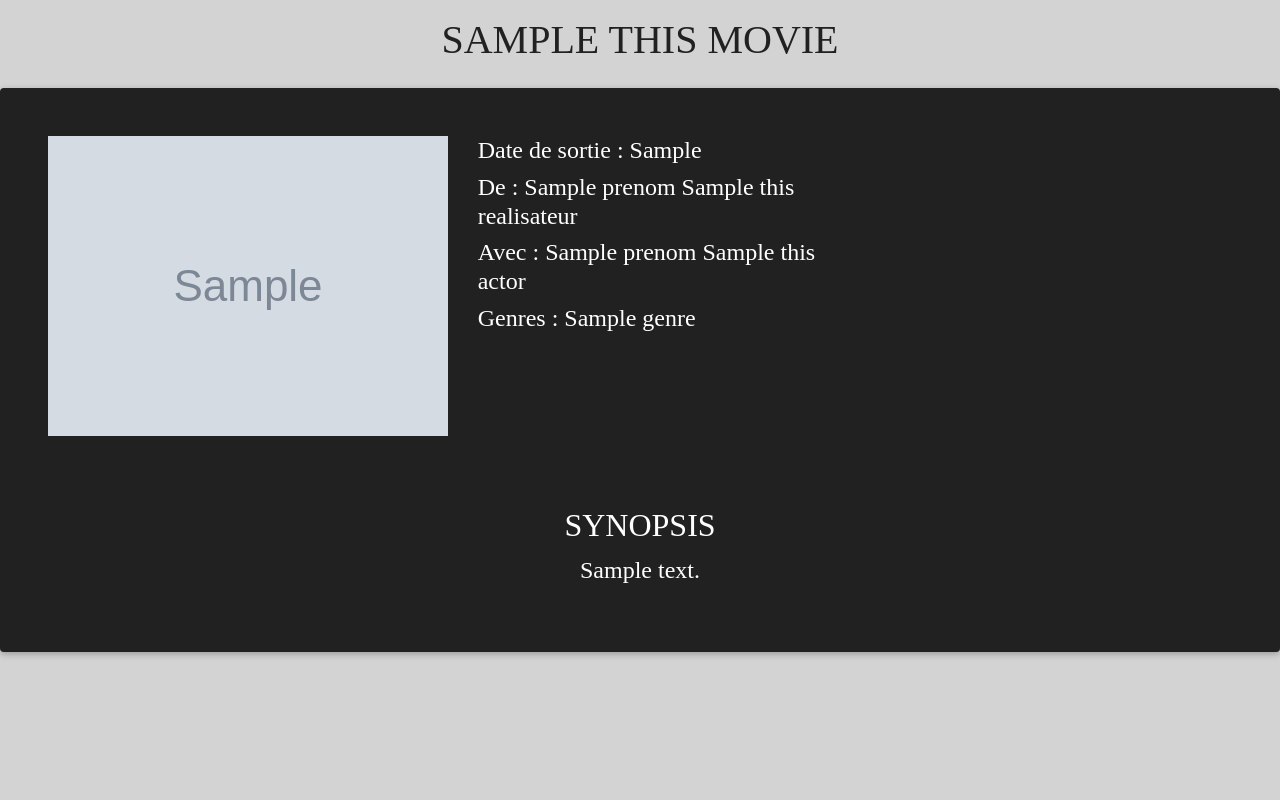
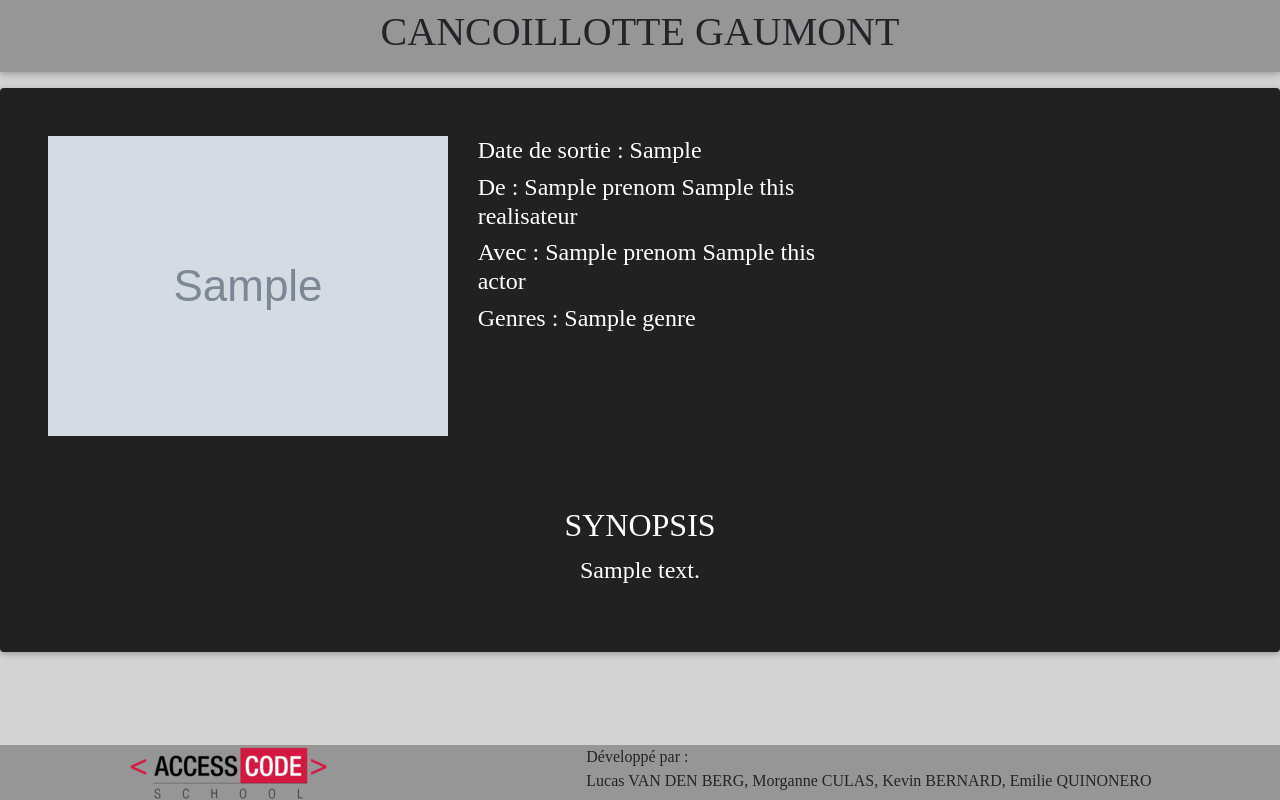
Before and after one commit to kvnbrnrd/Projet_Liste_de_films, a PHP site: the page made by Views/FilmView.php in a window 1280 px wide. Run offline with PHP 8.4, Linux system fonts and the light colour scheme; the template is opened without the code that fills it: most values are stand-ins (such as "Sample title", 1, 10 or a date in 2020); grey boxes marked "Sample" are stand-in pictures; some libraries are stand-ins or nearby versions.

Commit message:
header & footer film view

```diff
--- a/Views/FilmView.php
+++ b/Views/FilmView.php
@@ -15,6 +15,13 @@
 </head>
 
 <body>
+
+<header>
+<nav class="navbar navbar-inverse bg-inverse fixed-top text-center">
+      <h1 class="col-lg-12">CANCOILLOTTE GAUMONT</h1>
+</nav>
+</header>
+
     <div class="container">
       <header class="blog-header py-3">
         <div class="row flex-nowrap justify-content-between align-items-center">
@@ -60,7 +67,12 @@
         </div>
         </div>
 
-
+    <footer class="d-flex justify-content-around fixed-bottom">
+            <img src="imagesprojet/logoACS.png" alt="">
+            <span>Développé par :<br>
+            Lucas VAN DEN BERG, Morganne CULAS, Kevin BERNARD, Emilie QUINONERO
+            </span>
+    </footer>
 <!-- JQuery -->
 <script type="text/javascript" src="https://cdnjs.cloudflare.com/ajax/libs/jquery/3.3.1/jquery.min.js"></script>
 <!-- Bootstrap tooltips -->
```
